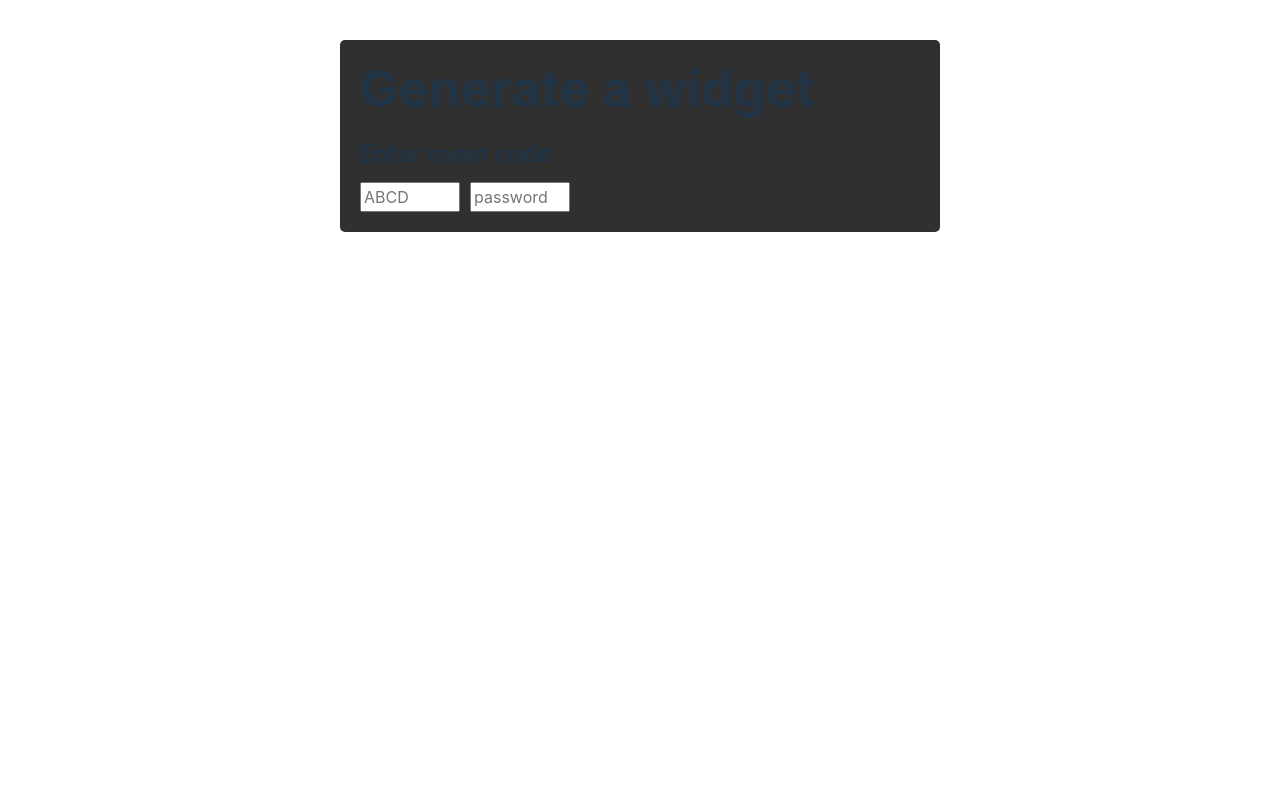
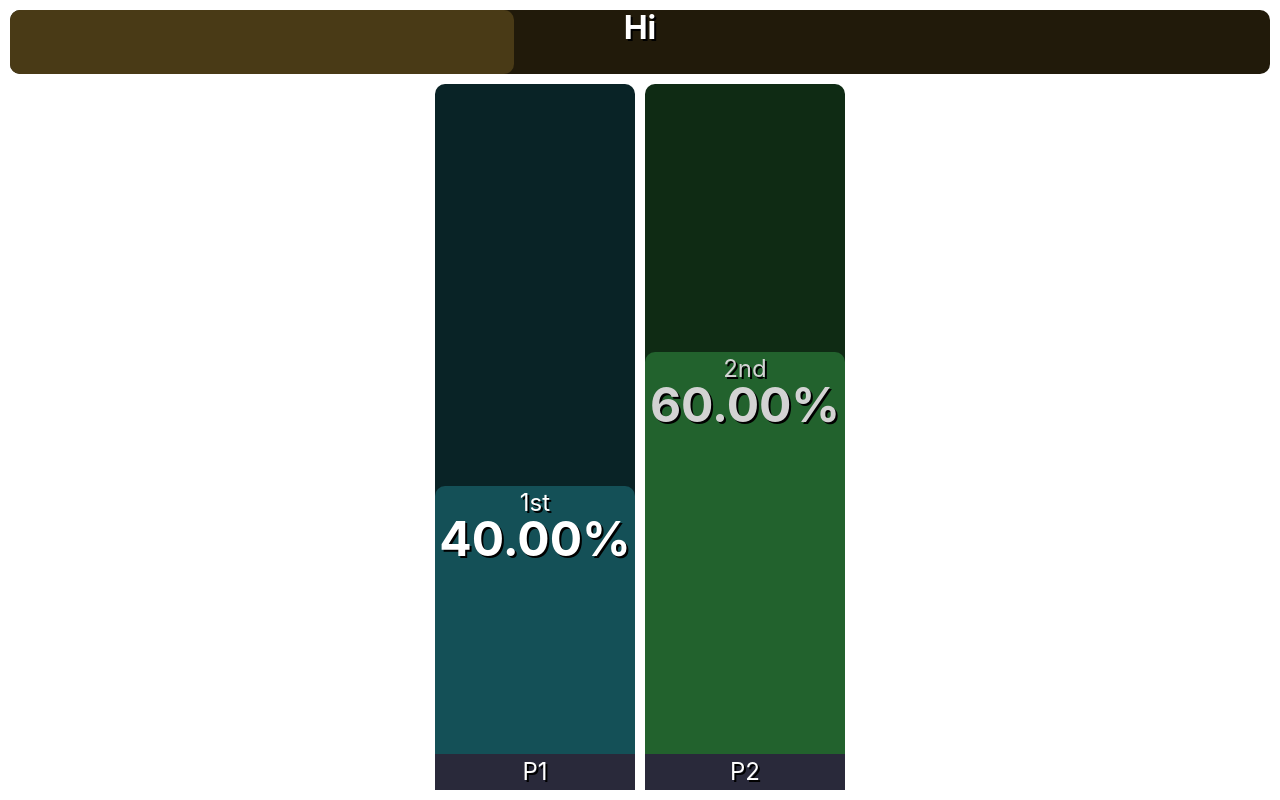
Before and after one commit to adketuri/itg-ws, a React (Vite) app: page /pacemaker in a window 1280 px wide. Built offline with nearby package versions, Linux system fonts and the light colour scheme; what react-use-websocket would draw is missing.

Commit message:
Fix some pacemaker display issues

```diff
--- a/index.html
+++ b/index.html
@@ -1,11 +1,11 @@
-<!DOCTYPE html>
+<!doctype html>
 <html lang="en">
   <head>
     <meta charset="UTF-8" />
     <link rel="icon" href="favicon.ico" type="image/x-icon" />
     <link rel="icon" href="arrow.svg" type="image/svg+xml" />
     <meta name="viewport" content="width=device-width, initial-scale=1.0" />
-    <title>Widgets :: ITGMania Arena Mode</title>
+    <title>Widgets :: ITGmania Lobbies</title>
   </head>
   <body style="width: 100vw; height: 100vh">
     <div id="root" style="width: 100vw; height: 100vh"></div>
--- a/src/App.tsx
+++ b/src/App.tsx
@@ -45,7 +45,7 @@ function App() {
         }}
       >
         <p style={{ marginBottom: 10 }}>
-          The WebSocket is currently <b>{connectionStatus[readyState]}</b> ($
+          The WebSocket is currently <b>{connectionStatus[readyState]}</b> (
           {import.meta.env.VITE_WS_SERVER_URL})
         </p>
 
@@ -168,8 +168,8 @@ function App() {
                         currentTime: Math.random() * 10,
                         totalTime: 10,
                       },
-                      exScore: Math.random(),
-                      score: Math.random(),
+                      exScore: Math.random() * 100,
+                      score: Math.random() * 100,
                     },
                     player2: {
                       playerId: "P2",
@@ -180,8 +180,8 @@ function App() {
                         currentTime: Math.random() * 10,
                         totalTime: 10,
                       },
-                      exScore: Math.random(),
-                      score: Math.random(),
+                      exScore: Math.random() * 100,
+                      score: Math.random() * 100,
                     },
                   },
                 },
--- a/src/Widget.tsx
+++ b/src/Widget.tsx
@@ -16,8 +16,18 @@ function Widget({ pacemaker }: { pacemaker?: boolean }) {
   const [searchParams] = useSearchParams();
   const { lastMessage, readyState, sendMessage } = useWebSocket(
     import.meta.env.VITE_WS_SERVER_URL,
+    {
+      reconnectAttempts: Infinity,
+      reconnectInterval: (attemptNumber) =>
+        Math.min(1000 * 2 ** attemptNumber, 10000),
+      shouldReconnect: (closeEvent) => {
+        if (closeEvent.code === 1000) {
+          return false;
+        }
+        return true;
+      },
+    },
   );
-  console.log("!AK last message", lastMessage, readyState);
 
   // On connect, spectate the room
   useEffect(() => {
@@ -29,12 +39,12 @@ function Widget({ pacemaker }: { pacemaker?: boolean }) {
           data: {
             spectator: { profileName: "Widget" },
             code: code?.toUpperCase(),
-            password,
+            password: password.toUpperCase(),
           },
         }),
       );
     }
-  }, [readyState]);
+  }, [code, readyState, searchParams, sendMessage]);
 
   // Handle any received messages
   const [lobby, setLobby] = useState<LobbyStatePayload>();
@@ -86,6 +96,9 @@ function Widget({ pacemaker }: { pacemaker?: boolean }) {
   }
 
   if (lobby) {
+    console.log(lobby);
+
+    // TODO: this used to be sent but I don't think it is anymore
     const progress =
       (lobby.players[0].songProgression?.currentTime || 0) /
       (lobby.players[0].songProgression?.totalTime || 1);
--- /dev/null
+++ b/src/components/DebugPacemaker.tsx
@@ -0,0 +1,57 @@
+import { FC } from "react";
+import { PacemakerWrapper, Pacemaker } from "./Pacemaker";
+import { SongInfo } from "./SongInfo";
+import { Player } from "../types/models.types";
+
+export const DebugPacemaker: FC = () => {
+  const lobby = {
+    songInfo: {
+      songPath: "",
+      songTitle: "ABC",
+      songArtist: "LMAO",
+      title: "Hi",
+      artist: "LOL",
+      songLength: 10,
+    },
+    players: [
+      {
+        profileName: "P1",
+        playerId: "P1",
+        ready: true,
+        exScore: 40,
+      } as Player,
+      {
+        profileName: "P2",
+        playerId: "P2",
+        ready: true,
+        exScore: 60,
+      } as Player,
+    ],
+  };
+  const progress = 0.4;
+  const averageScore = 50;
+  return (
+    <div
+      style={{
+        display: "flex",
+        flexDirection: "column",
+        height: "100vh",
+      }}
+    >
+      <SongInfo songInfo={lobby.songInfo} progress={progress} />
+      <PacemakerWrapper>
+        {lobby.players
+          .sort((p1, p2) => (p1.profileName > p2.profileName ? 1 : -1))
+          .map((p, i) => (
+            <Pacemaker
+              key={p.profileName}
+              player={p}
+              ranking={i}
+              averageScore={averageScore}
+              index={i}
+            />
+          ))}
+      </PacemakerWrapper>
+    </div>
+  );
+};
--- a/src/components/Pacemaker.css
+++ b/src/components/Pacemaker.css
@@ -3,6 +3,7 @@
   gap: 10px;
   margin-right: 10px;
   margin-left: 10px;
+  margin-bottom: 10px;
   justify-content: center;
   flex: 1;
 }
--- a/src/components/Pacemaker.tsx
+++ b/src/components/Pacemaker.tsx
@@ -26,13 +26,14 @@ export const Pacemaker: FC<{
     return null;
   }
 
-  const range = parseFloat(searchParams.get("pacemakerscale") || "1");
-  console.log(searchParams.get("range"), range);
+  const range = parseFloat(searchParams.get("pacemakerscale") || "100");
 
   const min = Math.max(0, averageScore - range);
-  const max = Math.min(1, averageScore + range) - min;
+  const max = Math.min(100, averageScore + range) - min;
   const displayScore = Math.max(player.exScore - min, 0);
 
+  console.log("!AK ", averageScore, min, max, displayScore);
+  console.log("!AK2", displayScore / max);
   const color = ranking === 0 ? "white" : "lightgray";
   return (
     <div className="pacemaker-bar-wrapper">
@@ -43,7 +44,8 @@ export const Pacemaker: FC<{
         <div
           className="pacemaker-bar-front"
           style={{
-            height: `${Math.floor((displayScore / max) * 100)}%`,
+            height: `${Math.floor((displayScore * 100) / max)}%`,
+            overflow: "hidden",
             backgroundColor: COLORS[index % COLORS.length],
           }}
         >
--- a/src/main.tsx
+++ b/src/main.tsx
@@ -5,6 +5,7 @@ import App from "./App.tsx";
 import { BrowserRouter, Route, Routes } from "react-router";
 import Widget from "./Widget.tsx";
 import { Fallback } from "./components/Fallback.tsx";
+import { DebugPacemaker } from "./components/DebugPacemaker.tsx";
 
 createRoot(document.getElementById("root")!).render(
   <StrictMode>
@@ -15,6 +16,7 @@ createRoot(document.getElementById("root")!).render(
         {import.meta.env.VITE_DEBUG_ROUTE && (
           <Route path={import.meta.env.VITE_DEBUG_ROUTE} element={<App />} />
         )}
+        <Route path="/pacemaker" element={<DebugPacemaker />} />
         <Route path="*" element={<Fallback />} />
       </Routes>
     </BrowserRouter>
```
